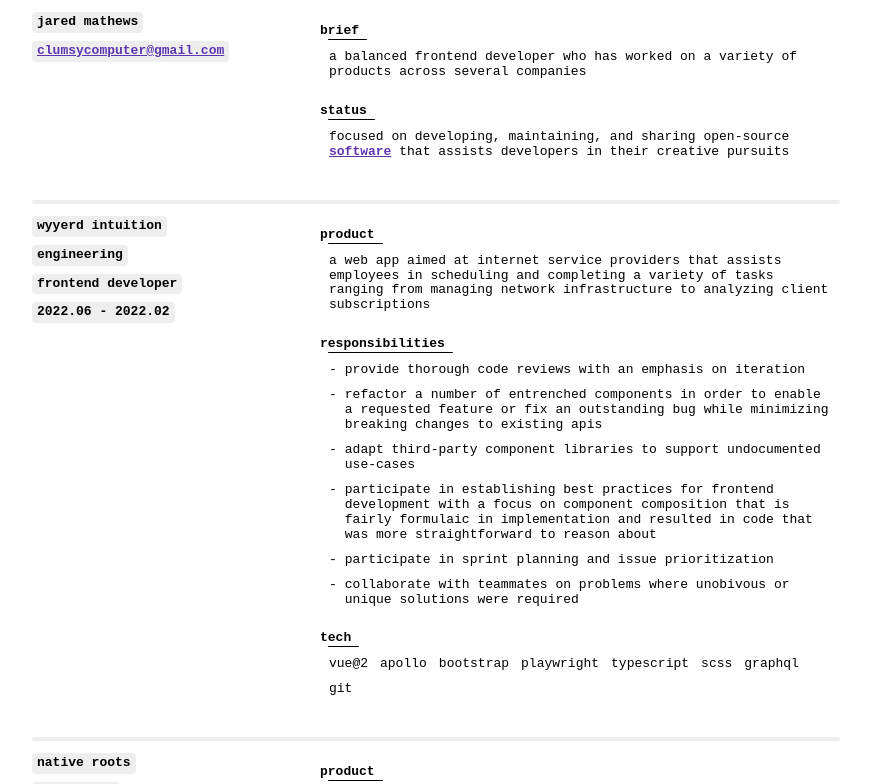
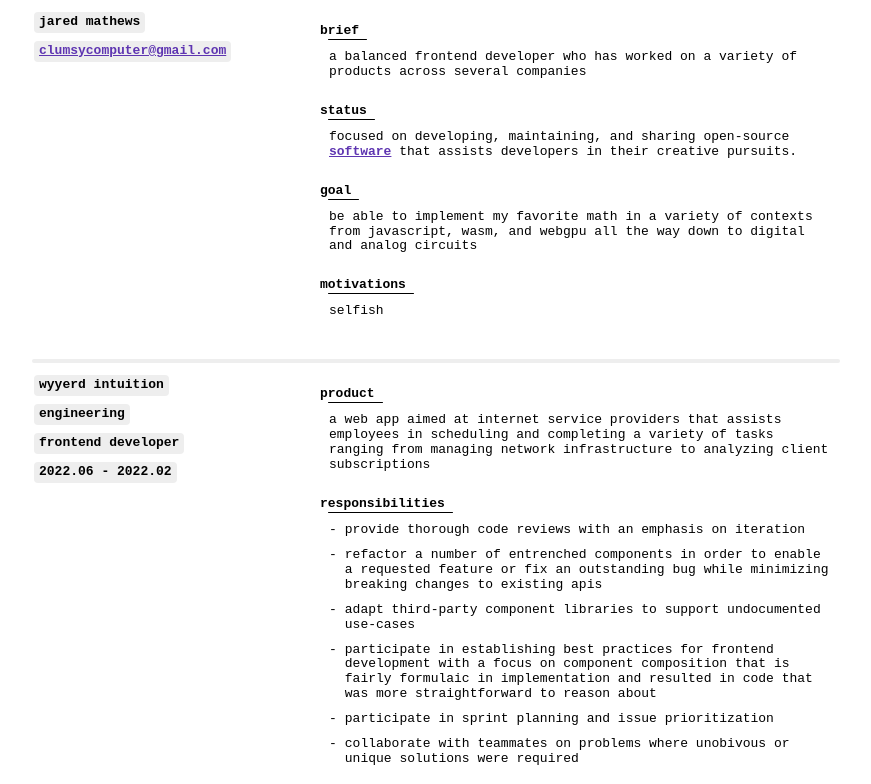
Before and after one commit to clumsycomputer/clumsy-website, a Next.js app: page /software/resume in a window 1280 px wide. Shown: the top 784 px of the page, without its empty margins (204-1075 px from the left). Built offline with nearby package versions, Linux system fonts and the light colour scheme.

Commit message:
feature(ResumePage): add goal and motivations

```diff
--- a/components/common/Document/DocumentSectionBase.module.scss
+++ b/components/common/Document/DocumentSectionBase.module.scss
@@ -11,7 +11,7 @@
   display: flex;
   flex-direction: row;
   flex-wrap: wrap;
-  // padding-left: $spacer;
+  padding-inline-start: $spacer * 1 / 4;
 }
 
 .headerContainer {
--- a/components/pages/software/resume/ResumePage.tsx
+++ b/components/pages/software/resume/ResumePage.tsx
@@ -79,9 +79,13 @@ function ResumePageBase(props: ResumePageBaseProps) {
                 <b>software</b>
               </a>
             </Link>{" "}
-            that assists developers in their creative pursuits
+            that assists developers in their creative pursuits.
           </Fragment>
         }
+        goalText={
+          "be able to implement my favorite math in a variety of contexts from javascript, wasm, and webgpu all the way down to digital and analog circuits"
+        }
+        motivationsText={"selfish"}
       />
       <ResumeJobSection
         companyName={"wyyerd intuition"}
--- a/components/pages/software/resume/common/ResumeHeaderSection.tsx
+++ b/components/pages/software/resume/common/ResumeHeaderSection.tsx
@@ -5,12 +5,21 @@ import { DocumentSectionContent } from "../../../../common/Document/DocumentSect
 export interface ResumeHeaderSectionProps {
   fullName: string;
   emailAddress: string;
-  briefText: string;
+  briefText: ReactNode;
   statusText: ReactNode;
+  goalText: ReactNode;
+  motivationsText: ReactNode;
 }
 
 export function ResumeHeaderSection(props: ResumeHeaderSectionProps) {
-  const { fullName, emailAddress, briefText, statusText } = props;
+  const {
+    fullName,
+    emailAddress,
+    briefText,
+    statusText,
+    goalText,
+    motivationsText,
+  } = props;
   return (
     <DocumentSectionBase
       sectionDivider={null}
@@ -40,6 +49,18 @@ export function ResumeHeaderSection(props: ResumeHeaderSectionProps) {
             contentLabel={"status"}
             textContent={statusText}
           />
+          <DocumentSectionContent
+            accessibilityLabel={`career goal: ${fullName}`}
+            contentType={"text"}
+            contentLabel={"goal"}
+            textContent={goalText}
+          />
+          <DocumentSectionContent
+            accessibilityLabel={`career motivations: ${fullName}`}
+            contentType={"text"}
+            contentLabel={"motivations"}
+            textContent={motivationsText}
+          />
         </Fragment>
       }
     />
```
Also changed, not shown: 1 other file (tests, documents, lock files or other folders).
